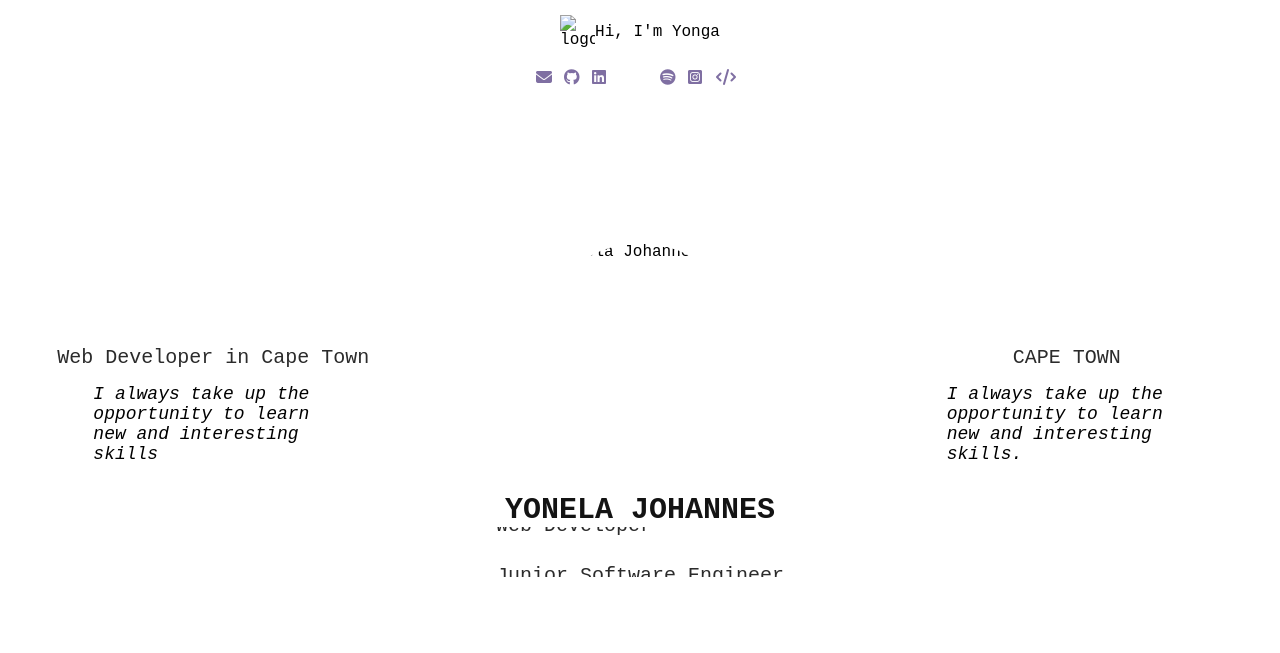
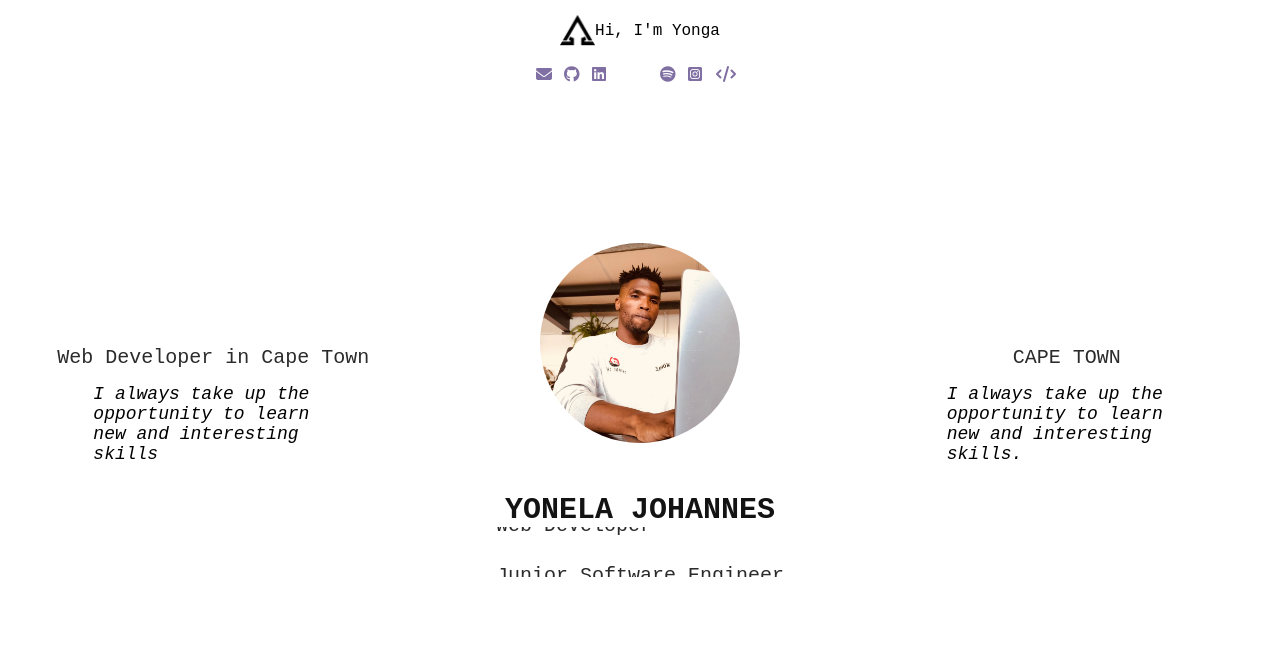
Before and after one commit to Yonela-Johannes/profile, a plain HTML site: page index.html in a window 1280 px wide. Drawn offline with Linux system fonts and the light colour scheme; the site is published under a folder, as on GitHub Pages, so addresses that start at the root find nothing.

Commit message:
init gh-pages

```diff
--- a/index.html
+++ b/index.html
@@ -16,7 +16,7 @@
           <div class='wrapper'>
               <div class='nav-wrapper'>
                   <span class='item'>
-                          <img src='/images/AlphaBlack.png' class='logo' alt="logo" />
+                          <img src='images/AlphaBlack.png' class='logo' alt="logo" />
                       <!-- This is the greeting -->
                       Hi, I'm Yonga
                   </span>
@@ -51,7 +51,7 @@
       </div>
       <div class="landing-left">
         <div class="landing-left-wrapper">
-        <img src='/images/selected.jpeg' class='landing-img' alt=" Yonela Johannes" />
+        <img src='images/selected.jpeg' class='landing-img' alt=" Yonela Johannes" />
           <h1 class="landing-name">YONELA JOHANNES</h1>
           <div class="landing-title">
             <div class="landing-title-wrapper">
```
